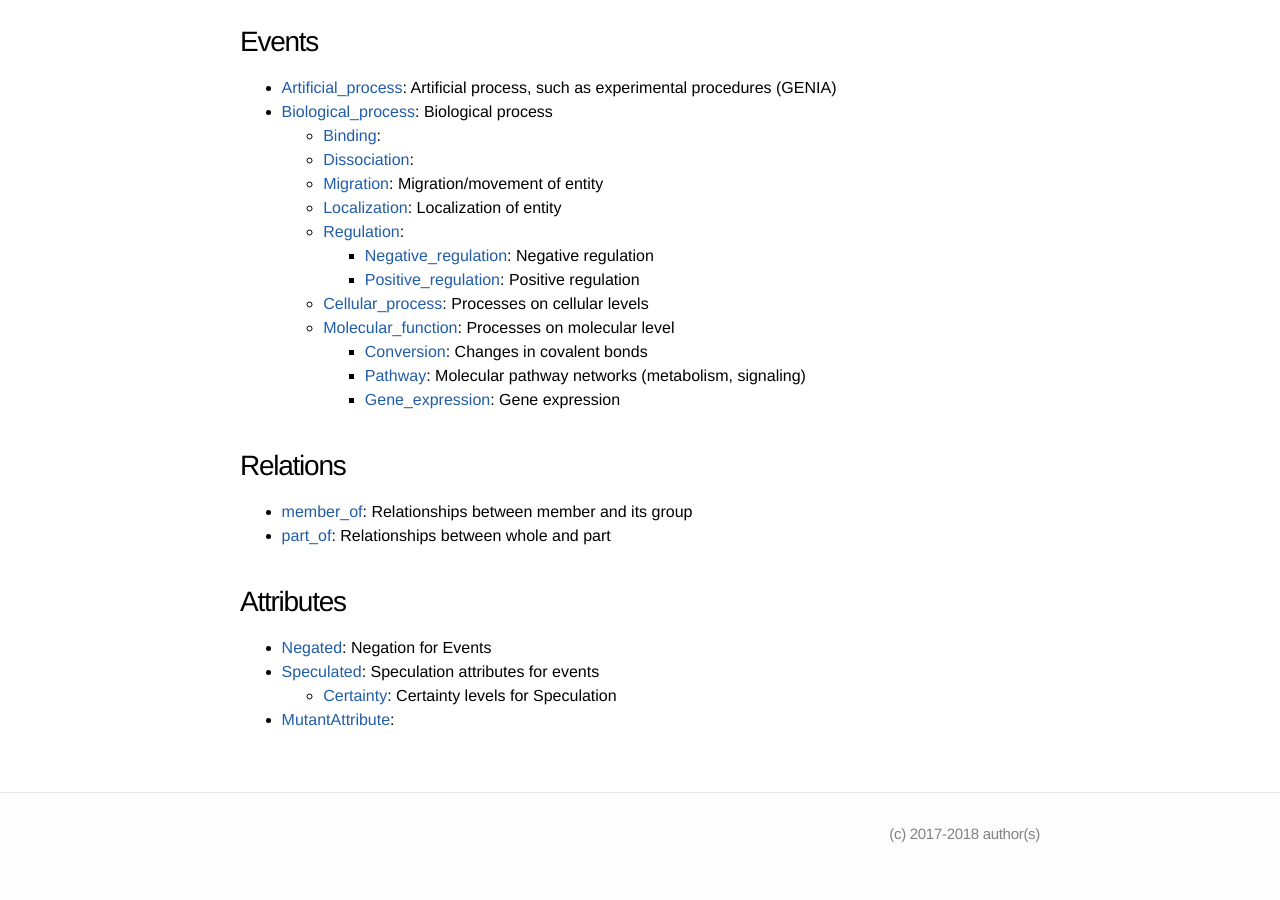
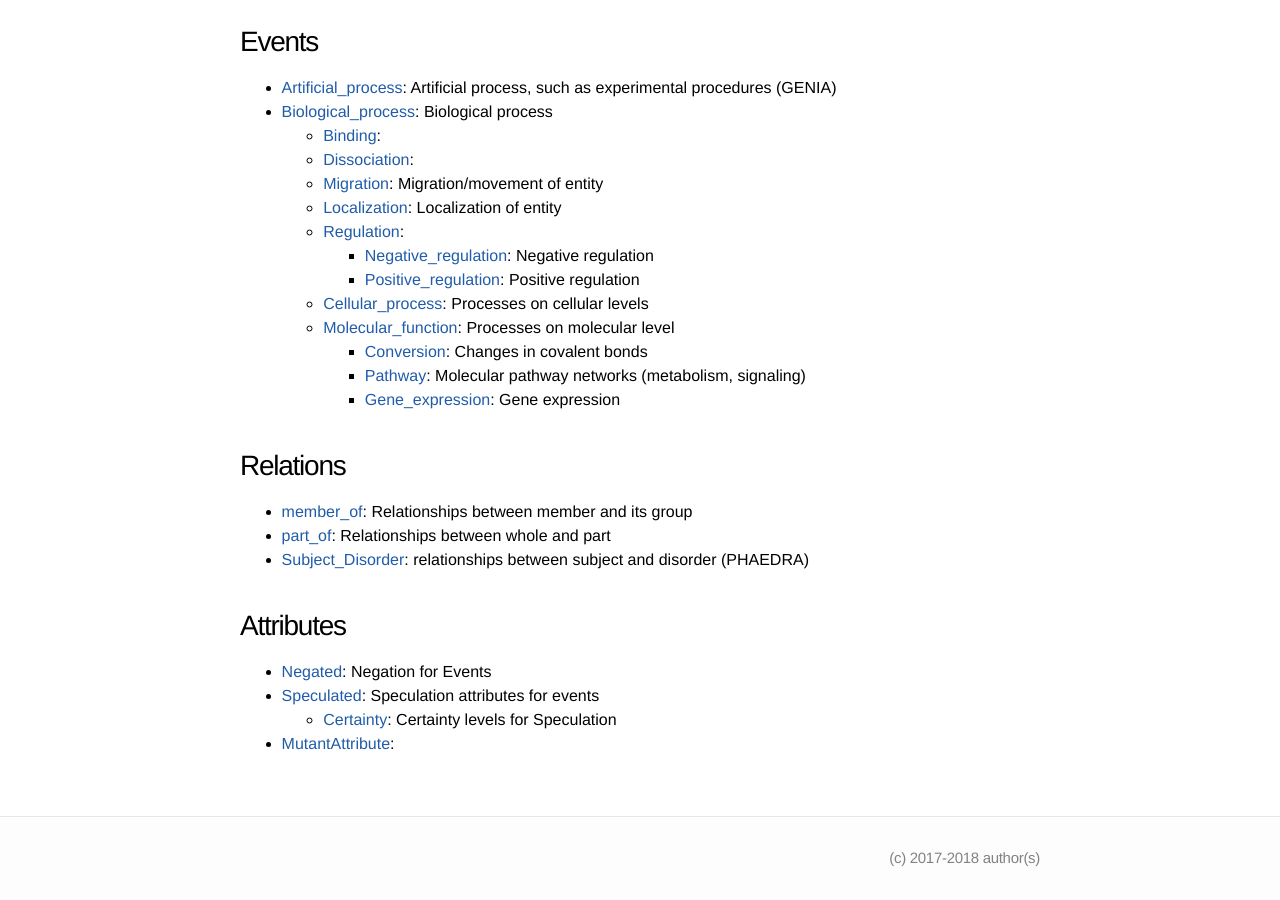
Before and after one commit to ezcatdb/molbiol_lung_corpus-guidelines, a Jekyll site: the page built from index.md, in a window 1280 px wide and 900 px high, scrolled down 890 px. Built offline with Jekyll 4.4.1, drawn with Linux system fonts in a browser that asks for light colours; before the commit the page ends 1766 px from its top, so only the background shows below that.

Commit message:
included Subject_Disorder relation in index.md

```diff
--- a/index.md
+++ b/index.md
@@ -131,6 +131,7 @@ title: Annotation guidelines for molecuar biology corpus (lung diseases)
 
 - [member_of](): {% assign i = site.relation | where_exp:"i", "i.title == 'member_of'" | first %}{{ i.shortdef }}
 - [part_of](): {% assign i = site.relation | where_exp:"i", "i.title == 'part_of'" | first %}{{ i.shortdef }}
+- [Subject_Disorder](): {% assign i = site.relation | where_exp:"i", "i.title == 'Subject_Disorder'" | first %}{{ i.shortdef }}
 
 <!---
 {% assign sorted = site.relation | sort: 'order' %}
```
